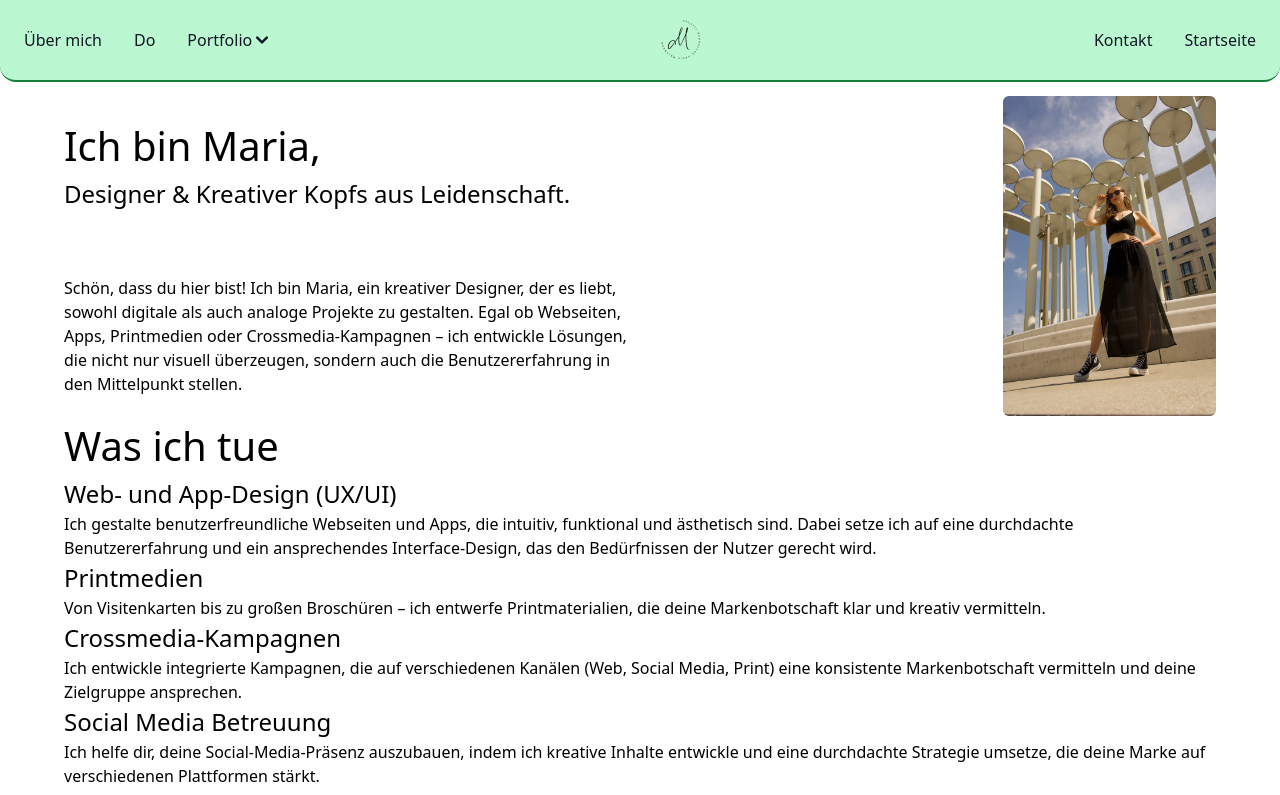
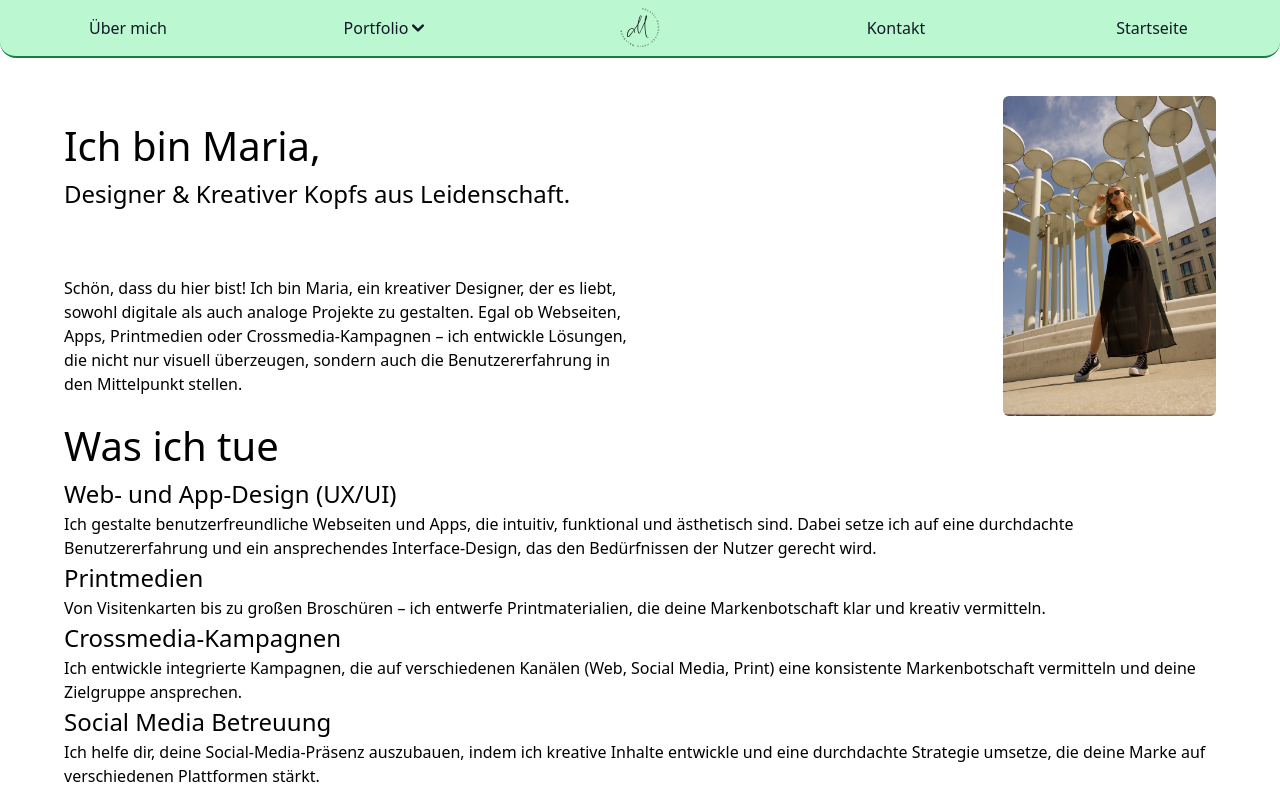
Before and after one commit to rotessternchen2-stack/mein-portfolio, a React (Vite) app: page / in a window 1280 px wide. Shown: the top 795 px of the page. Built offline with nearby package versions, Linux system fonts and the light colour scheme.

Commit message:
navbar anordung richtig machen

```diff
--- a/src/components/Navbar.tsx
+++ b/src/components/Navbar.tsx
@@ -8,21 +8,18 @@ const Navbar = () => {
   const navigate = useNavigate();
 
   return (
-    <nav className="bg-green-200 border-b-2 border-solid rounded-b-2xl border-green-700 fixed w-full z-50">
-      <div className="max-w-screen-xl mx-auto px-6 py-3 flex items-center justify-between text-gray-900">
-        <div className="flex space-x-8 items-center">
-          <Link to="/about" className="hover:text-green-700 transition">Über mich</Link>
-          <Link to="/do" className="hover:text-green-700 transition">Do</Link>
-          <div className="relative">
+    <nav className="grid grid-cols-5 items-center justify-center text-center bg-green-200 text-gray-900 border-b-2 border-solid rounded-b-2xl border-green-700 fixed w-full z-50">
+          <Link to="/about" className="hover:text-green-700 ">Über mich</Link>
+          <div className="relative flex justify-center ">
             <button
                 onClick={() => {
                 navigate("/Portfolio");
                 setIsDropdownOpen(!isDropdownOpen);
                 }}
-                className="flex items-center hover:text-green-700 transition"
-                >
+                className="hover:text-green-700 flex justify-center items-center"
+              >
                 Portfolio
-                <svg className="w-3 h-3 ml-1" fill="none" viewBox="0 0 10 6" xmlns="http://www.w3.org/2000/svg">
+                <svg className="w-3 h-3 ml-1 " fill="none" viewBox="0 0 10 6" xmlns="http://www.w3.org/2000/svg">
                     <path stroke="currentColor" strokeLinecap="round" strokeLinejoin="round" strokeWidth="2" d="m1 1 4 4 4-4" />
                  </svg>
             </button>
@@ -30,9 +27,9 @@ const Navbar = () => {
             {isDropdownOpen && (
               <div
                 onMouseLeave={() => setIsDropdownOpen(false)}
-                className="absolute left-0 mt-2 w-40 bg-white border border-green-300 rounded-md shadow-md z-50"
+                className="absolute top-full mt-1.6 bg-white border border-green-300 rounded-md w-32 shadow-md z-50"
               >
-                <ul className="py-2 text-sm text-gray-700">
+                <ul className=" text-sm text-gray-700">
                   {Array.from({ length: 2025 - 2014 + 1 }, (_, i) => (
                     <li key={i}>
                       <Link
@@ -46,20 +43,21 @@ const Navbar = () => {
                 </ul>
               </div>
             )}
-          </div>
-        </div>
+            </div>
+
+
 
         {/* Logo zentriert */}
-        <Link to="/" className="flex-shrink-0">
+        <Link to="/" className="flex justify-center">
           <img src={logo} alt="Logo Maria" className="max-h-14" />
         </Link>
 
         {/* Linkgruppe Rechts */}
-        <div className="flex space-x-8 items-center">
+
           <Link to="/contact" className="hover:text-green-700 transition">Kontakt</Link>
           <Link to="/" className="hover:text-green-700 transition">Startseite</Link>
-        </div>
-      </div>
+
+
     </nav>
   );
 };
```
